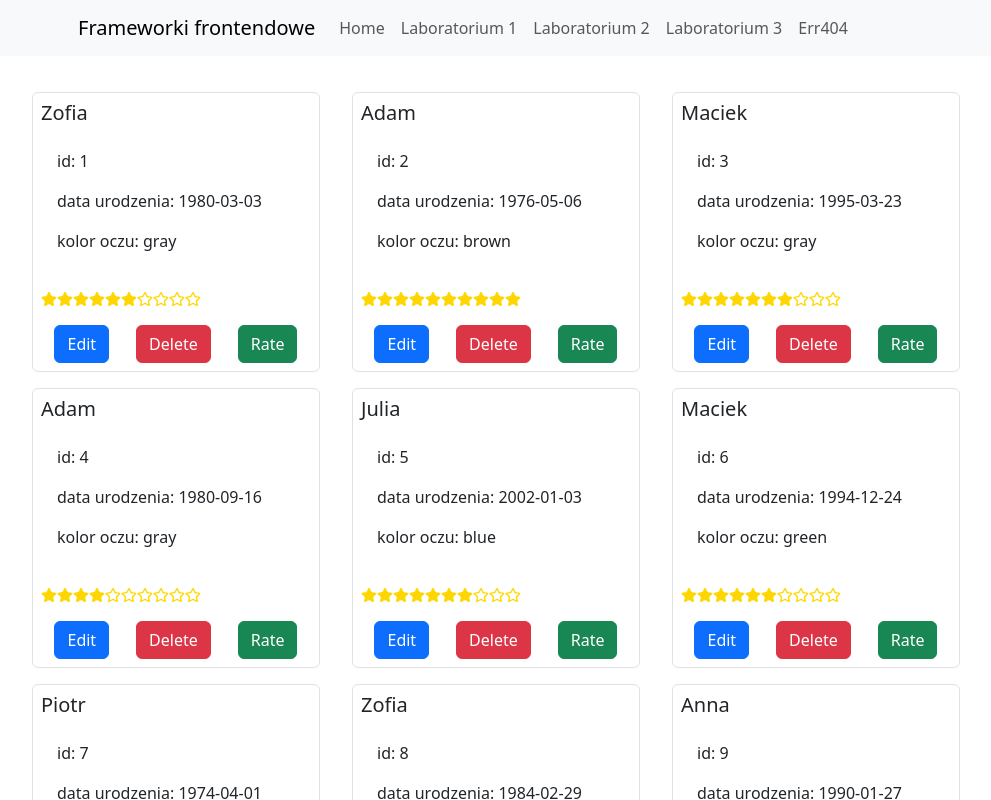
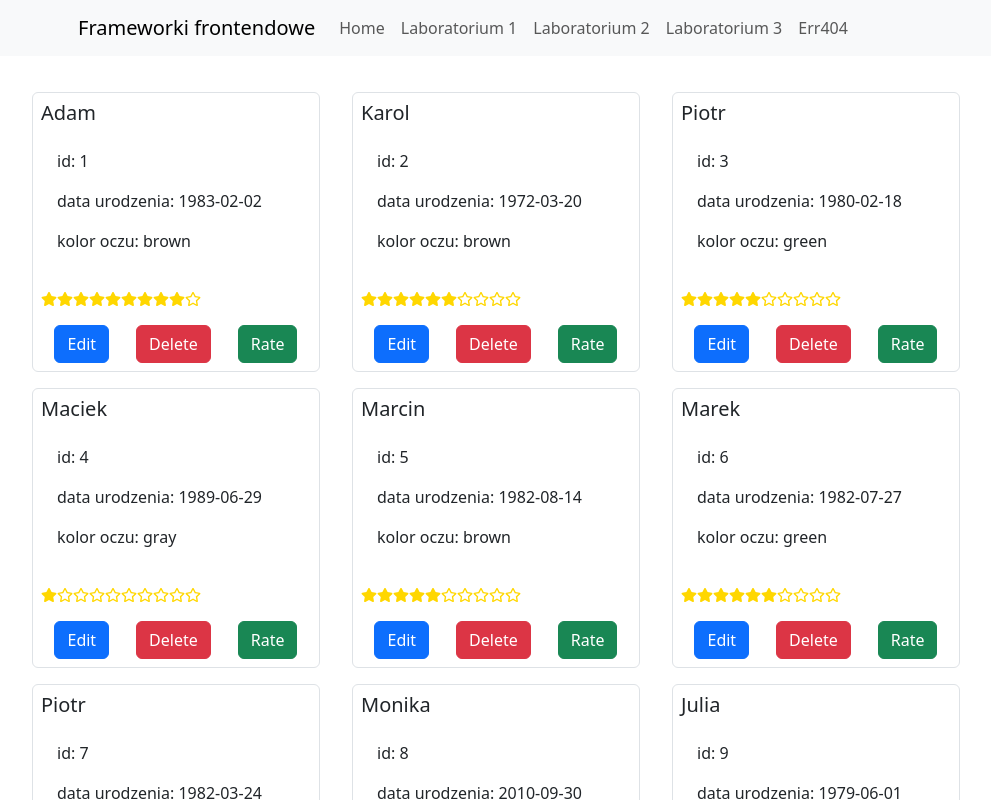
Before and after one commit to kolodziejmateusz/React-Laboratorium, a React (Vite) app: page /lab3 in a window 1280 px wide. Shown: the top 800 px of the page, without its empty margins (4-995 px from the left). Built offline with nearby package versions, Linux system fonts and the light colour scheme.

Commit message:
LAB3 zadanie 6, 7, 8

```diff
--- a/src/components/FlexContainer.jsx
+++ b/src/components/FlexContainer.jsx
@@ -1,7 +1,11 @@
+import { useReducer } from "react";
+import AppReducer from "../data/AppReducer";
+
 const FlexContainer = ({ element, data }) => {
+  const [items, dispatch] = useReducer(AppReducer, data);
   return (
     <div className="d-flex flex-wrap mt-3">
-      {data.map((e) => element({ ...e }))}
+      {items.map((e) => element({ ...e, dispatch }))}
     </div>
   );
 };
--- /dev/null
+++ b/src/components/Licznik.jsx
@@ -0,0 +1,27 @@
+import { useReducer } from "react";
+
+// Definicja funkcji redukującej
+function reducer(state, action) {
+  switch (action.type) {
+    case "increment":
+      return { count: state.count + 1 };
+    case "decrement":
+      return { count: state.count - 1 };
+    default:
+      return state;
+  }
+}
+
+function Licznik() {
+  const [state, dispatch] = useReducer(reducer, { count: 0 }); // useReducer(reducer, initialState)
+
+  return (
+    <div>
+      <p>Kliknięto {state.count} razy</p>
+      <button onClick={() => dispatch({ type: "increment" })}>+</button>
+      <button onClick={() => dispatch({ type: "decrement" })}>-</button>
+    </div>
+  );
+}
+
+export default Licznik;
--- a/src/components/ProfileCard.jsx
+++ b/src/components/ProfileCard.jsx
@@ -1,25 +1,51 @@
 import { Button, Card } from "react-bootstrap";
-import { useState } from "react";
+// import { useState } from "react";
 import RatingBar from "./RatingBar";
 
-function ProfileCard({ id, name, eyes, birth, rating }) {
-  const [rate, setRate] = useState(rating);
+function ProfileCard({ id, name, eyes, birth, rating, dispatch }) {
+  // const [rate, setRate] = useState(rating);
   return (
-    <Card style={{ width: "18rem" }} className={`border mb-3 mx-3 p-2`}>
+    <Card
+      key={id}
+      style={{ width: "18rem" }}
+      className={`border mb-3 mx-3 p-2`}
+    >
       <Card.Title>{name}</Card.Title>
       <Card.Body>
         <p>id: {id}</p>
         <p>data urodzenia: {birth}</p>
         <p>kolor oczu: {eyes}</p>
       </Card.Body>
-      <RatingBar rate={rate} />
+      <RatingBar rate={rating} />
       <div className="d-flex justify-content-around mt-3">
-        <Button variant="primary">Edit</Button>
-        <Button variant="danger">Delete</Button>
+        <Button
+          variant="primary"
+          onClick={() => {
+            dispatch({ type: "edit", id: id });
+          }}
+        >
+          Edit
+        </Button>
+        <Button
+          variant="danger"
+          onClick={() => {
+            dispatch({
+              type: "delete",
+              id: id,
+            });
+          }}
+        >
+          Delete
+        </Button>
         <Button
           variant="success"
           onClick={() => {
-            setRate((rating + 1) % 11);
+            // setRate((rating + 1) % 11);
+            dispatch({
+              type: "rate",
+              rating: (rating + 1) % 11,
+              id: id,
+            });
           }}
         >
           Rate
--- /dev/null
+++ b/src/data/AppReducer.js
@@ -0,0 +1,21 @@
+export default function AppReducer(state, action) {
+  switch (action.type) {
+    case "edit":
+      console.log("Edit");
+      return state;
+
+    case "rate": {
+      console.log("Rate");
+      const item = state.find((i) => i.id === action.id);
+      item.rating = action.rating;
+      return [...state];
+    }
+
+    case "delete":
+      console.log("Delete");
+      return state.filter((i) => i.id !== action.id);
+
+    default:
+      return state;
+  }
+}
--- a/src/data/module-data.js
+++ b/src/data/module-data.js
@@ -1,142 +1,142 @@
 export const data = [
   {
     id: 1,
-    name: "Zofia",
-    birth: "1980-03-03",
-    eyes: "gray",
+    name: "Adam",
+    birth: "1983-02-02",
+    eyes: "brown",
+    rating: 9
+  },
+  {
+    id: 2,
+    name: "Karol",
+    birth: "1972-03-20",
+    eyes: "brown",
     rating: 6
   },
   {
-    id: 2,
-    name: "Adam",
-    birth: "1976-05-06",
-    eyes: "brown",
-    rating: 10
-  },
-  {
     id: 3,
-    name: "Maciek",
-    birth: "1995-03-23",
-    eyes: "gray",
-    rating: 7
+    name: "Piotr",
+    birth: "1980-02-18",
+    eyes: "green",
+    rating: 5
   },
   {
     id: 4,
-    name: "Adam",
-    birth: "1980-09-16",
+    name: "Maciek",
+    birth: "1989-06-29",
     eyes: "gray",
-    rating: 4
+    rating: 1
   },
   {
     id: 5,
-    name: "Julia",
-    birth: "2002-01-03",
-    eyes: "blue",
-    rating: 7
+    name: "Marcin",
+    birth: "1982-08-14",
+    eyes: "brown",
+    rating: 5
   },
   {
     id: 6,
-    name: "Maciek",
-    birth: "1994-12-24",
+    name: "Marek",
+    birth: "1982-07-27",
     eyes: "green",
     rating: 6
   },
   {
     id: 7,
     name: "Piotr",
-    birth: "1974-04-01",
-    eyes: "gray",
-    rating: 3
+    birth: "1982-03-24",
+    eyes: "green",
+    rating: 8
   },
   {
     id: 8,
-    name: "Zofia",
-    birth: "1984-02-29",
-    eyes: "green",
-    rating: 9
+    name: "Monika",
+    birth: "2010-09-30",
+    eyes: "gray",
+    rating: 4
   },
   {
     id: 9,
+    name: "Julia",
+    birth: "1979-06-01",
+    eyes: "brown",
+    rating: 6
+  },
+  {
+    id: 10,
     name: "Anna",
-    birth: "1990-01-27",
+    birth: "2008-11-13",
     eyes: "green",
     rating: 6
   },
   {
-    id: 10,
-    name: "Piotr",
-    birth: "1982-08-24",
-    eyes: "brown",
-    rating: 1
-  },
-  {
     id: 11,
-    name: "Katarzyna",
-    birth: "1975-02-17",
-    eyes: "blue",
+    name: "Ewa",
+    birth: "1979-11-24",
+    eyes: "gray",
     rating: 8
   },
   {
     id: 12,
-    name: "Marcin",
-    birth: "2005-07-29",
-    eyes: "blue",
+    name: "Ewa",
+    birth: "1980-09-29",
+    eyes: "gray",
     rating: 1
   },
   {
     id: 13,
-    name: "Piotr",
-    birth: "2010-10-16",
-    eyes: "brown",
-    rating: 3
+    name: "Monika",
+    birth: "1975-09-20",
+    eyes: "blue",
+    rating: 9
   },
   {
     id: 14,
-    name: "Karol",
-    birth: "1998-10-22",
+    name: "Katarzyna",
+    birth: "1977-03-30",
     eyes: "gray",
-    rating: 10
+    rating: 8
   },
   {
     id: 15,
-    name: "Tomasz",
-    birth: "1986-09-30",
+    name: "Julia",
+    birth: "1991-06-14",
     eyes: "gray",
-    rating: 4
+    rating: 1
   },
   {
     id: 16,
-    name: "Maciek",
-    birth: "1989-01-13",
-    eyes: "brown",
-    rating: 9
+    name: "Karol",
+    birth: "1988-04-05",
+    eyes: "green",
+    rating: 2
   },
   {
     id: 17,
-    name: "Marek",
-    birth: "2001-06-26",
-    eyes: "blue",
-    rating: 2
+    name: "Piotr",
+    birth: "1995-11-29",
+    eyes: "brown",
+    rating: 7
   },
   {
     id: 18,
     name: "Marcin",
-    birth: "1984-02-16",
-    eyes: "green",
-    rating: 7
-  },
-  {
-    id: 19,
-    name: "Monika",
-    birth: "1973-08-20",
+    birth: "1979-03-23",
     eyes: "brown",
     rating: 10
   },
   {
+    id: 19,
+    name: "Maciek",
+    birth: "1976-11-16",
+    eyes: "gray",
+    rating: 7
+  },
+  {
     id: 20,
-    name: "Anna",
-    birth: "2008-01-11",
-    eyes: "green",
-    rating: 5
+    name: "Tomasz",
+    birth: "1978-07-25",
+    eyes: "gray",
+    rating: 3
   },
 ];
--- a/src/pages/Lab2Page.jsx
+++ b/src/pages/Lab2Page.jsx
@@ -1,5 +1,6 @@
 import { data } from "../data/module-data";
 import { useParams } from "react-router-dom";
+import Licznik from "../components/Licznik.jsx";
 
 function Lab2Page() {
   const { id } = useParams();
@@ -29,6 +30,7 @@ function Lab2Page() {
       <h2>Imię: {person.name}</h2>
       <h3>Data urodzenia: {person.birth}</h3>
       <h4>Kolor oczu: {person.eyes}</h4>
+      <Licznik />
     </>
   );
 }
```
